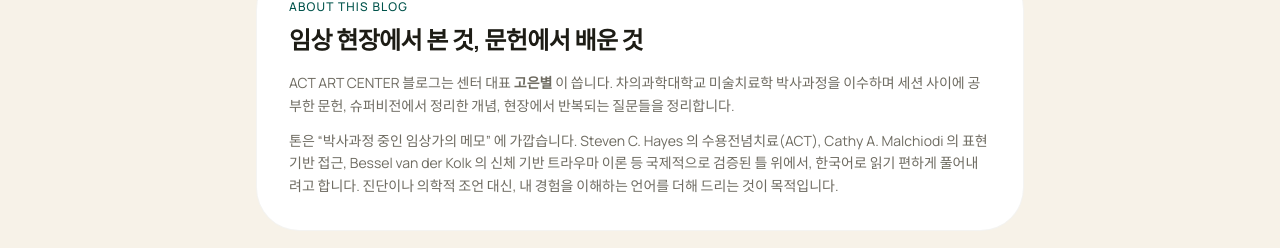
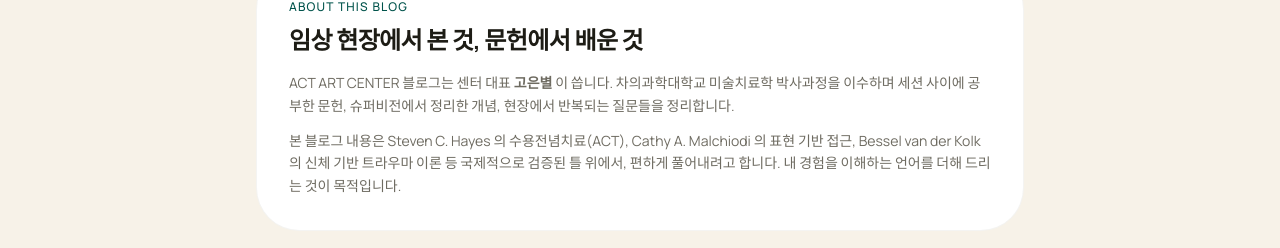
Before and after one commit to act-art-center/actartcenter.com, a Next.js app: page /blog in a window 1280 px wide. Shown: the part 662-910 px from the top of the page. Built offline with nearby package versions, Linux system fonts and the light colour scheme.

Commit message:
fix: adjust blog intro copy

```diff
--- a/src/app/blog/page.tsx
+++ b/src/app/blog/page.tsx
@@ -79,11 +79,10 @@ export default function BlogPage() {
                 공부한 문헌, 슈퍼비전에서 정리한 개념, 현장에서 반복되는 질문들을 정리합니다.
               </p>
               <p>
-                톤은 &ldquo;박사과정 중인 임상가의 메모&rdquo; 에 가깝습니다.
-                Steven C. Hayes 의 수용전념치료(ACT), Cathy A. Malchiodi 의 표현 기반 접근,
-                Bessel van der Kolk 의 신체 기반 트라우마 이론 등 국제적으로
-                검증된 틀 위에서, 한국어로 읽기 편하게 풀어내려고 합니다.
-                진단이나 의학적 조언 대신, 내 경험을 이해하는 언어를 더해 드리는 것이 목적입니다.
+                본 블로그 내용은 Steven C. Hayes 의 수용전념치료(ACT),
+                Cathy A. Malchiodi 의 표현 기반 접근, Bessel van der Kolk 의
+                신체 기반 트라우마 이론 등 국제적으로 검증된 틀 위에서,
+                편하게 풀어내려고 합니다. 내 경험을 이해하는 언어를 더해 드리는 것이 목적입니다.
               </p>
             </div>
           </div>
```
